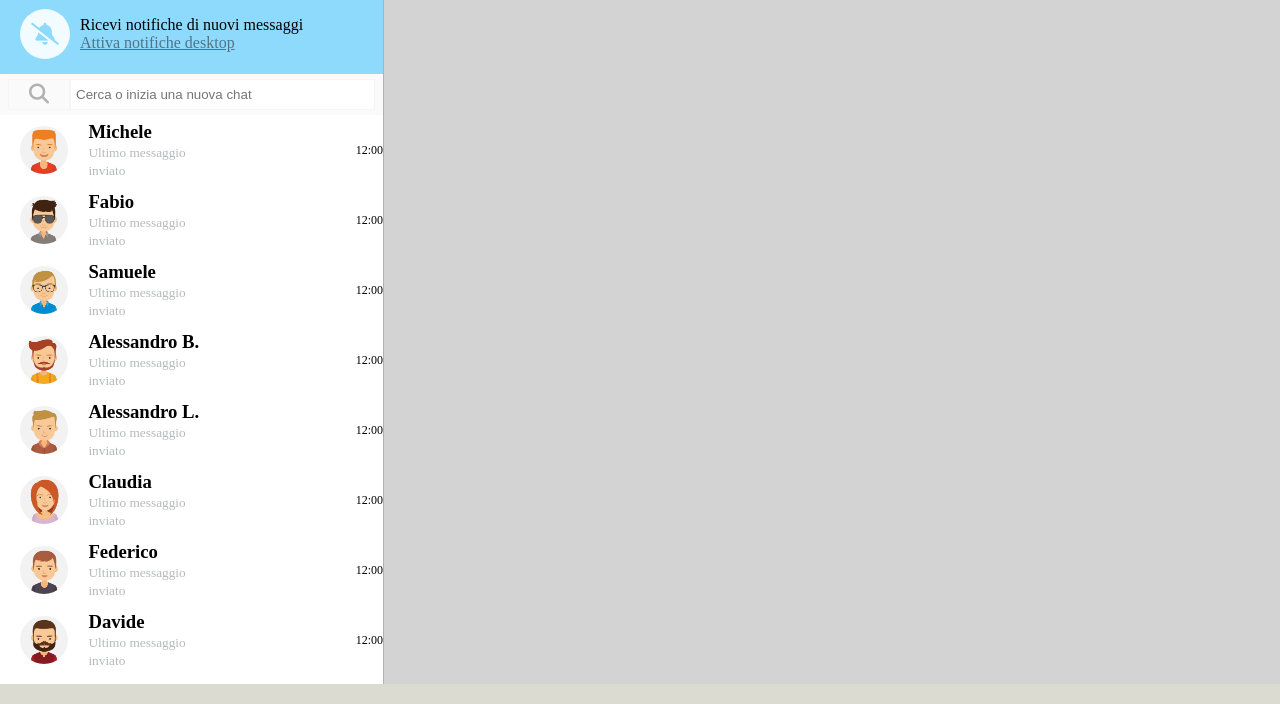
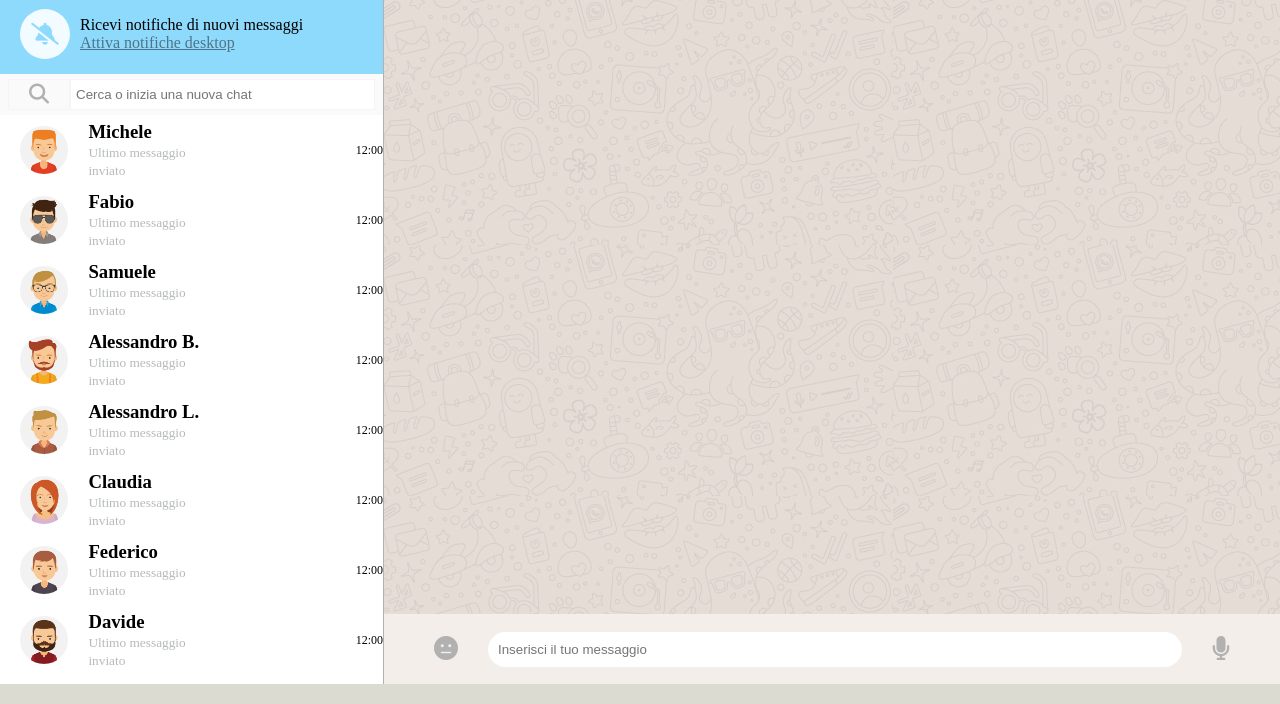
Before and after one commit to GCaringi/vue-boolzapp, a plain HTML site: page index.html in a window 1280 px wide. Shown: the part 96-800 px from the top of the page. Drawn offline with nearby package versions, Linux system fonts and the light colour scheme.

Commit message:
Add chat box

```diff
--- a/css/style.css
+++ b/css/style.css
@@ -44,7 +44,7 @@ body{
 
 .sec-head{
     height: 70px;
-    background-color: #E6DFD6;
+    background-color: #EAEAEA;
     display: flex;
     justify-content: space-between;
     align-items: center;
@@ -99,6 +99,27 @@ body{
     font-size: 12px;
     margin-left: 35%;
 }
+
+.chat{
+    background-image: url("../img/mine.jpg");
+    height: calc(100% - 140px);
+}
+
+.user-chat-tools{
+    background-color: #F3EEEA;
+    height: 70px;
+    display: flex;
+    align-items: center;
+    justify-content: space-between;
+}
+
+#msg-send{
+    flex-grow: 1;
+    margin: 0px 25px;
+    border: none;
+    border-radius: 20px;
+    padding: 10px 10px;
+}
 /*------------
     BUTTONS
 --------------*/
@@ -116,6 +137,18 @@ body{
     margin: 0px;
 }
 
+.btn_cs_mic, .btn_cs_emoji{
+    font-size: 24px !important;
+}
+
+.btn_cs_emoji{
+    margin-left: 50px;
+}
+
+.btn_cs_mic{
+    margin-right: 50px;
+
+}
 
 /*----------
     INPUT
--- a/index.html
+++ b/index.html
@@ -75,6 +75,15 @@
                         <button class="btn_cs"><i class="fa-solid fa-ellipsis-vertical"></i></button>
                     </div>
                 </div>
+                <div class="chat">
+
+                </div>
+                <div class="user-chat-tools">
+                    <button class="btn_cs btn_cs_emoji"><i class="fa-solid fa-face-meh"></i></button>
+                    <input type="text" name="message" id="msg-send" placeholder="Inserisci il tuo messaggio">
+                    <button class="btn_cs btn_cs_mic"><i class="fa-solid fa-microphone"></i></button>
+
+                </div>
             </div>
         </div>
 
```
